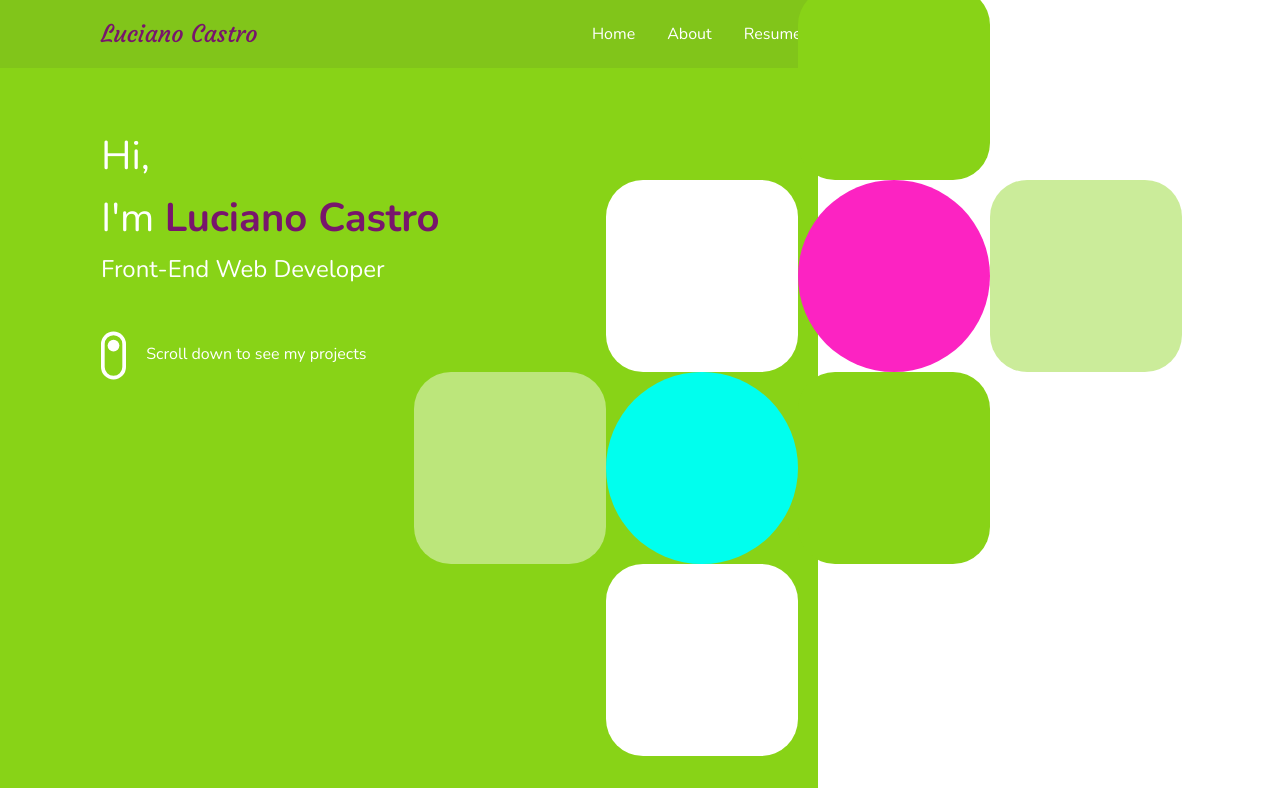
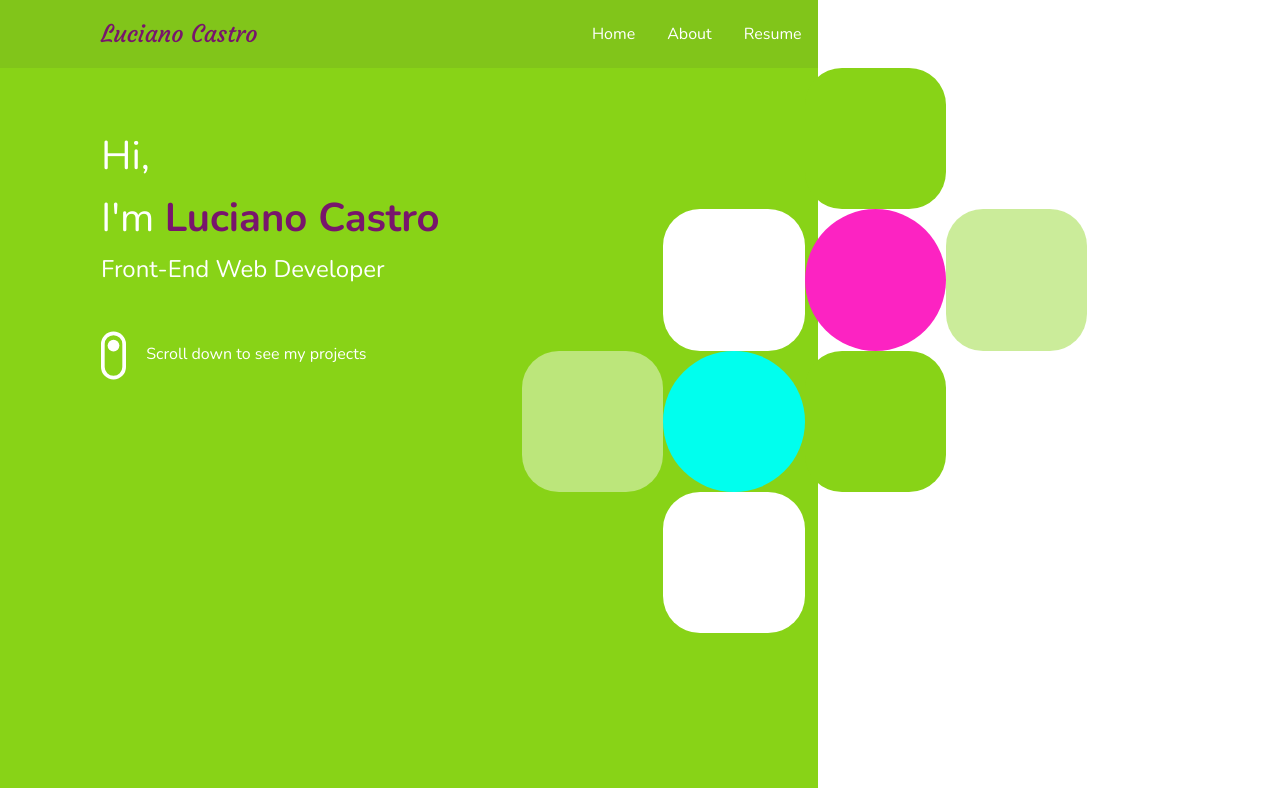
Before and after one commit to steaxlc/developedbylc, a React (Create React App) app: page / in a window 1280 px wide. Shown: the top 800 px of the page. Built offline with nearby package versions, Linux system fonts and the light colour scheme.

Commit message:
hero adjustments

```diff
--- a/src/components/HeroImage.js
+++ b/src/components/HeroImage.js
@@ -2,16 +2,16 @@ import React from 'react'
 
 const HeroImage = () => {
     return (
-        <svg xmlns="http://www.w3.org/2000/svg" width="768" height="768" viewBox="0 0 768 768">
+        <svg xmlns="http://www.w3.org/2000/svg" width="565" height="565" viewBox="0 0 565 565">
             <g id="Grupo_1" data-name="Grupo 1" transform="translate(-913 -237)">
-                <rect id="Retângulo_5" data-name="Retângulo 5" width="192" height="192" rx="37" transform="translate(1297 237)" fill="#88d317"/>
-                <rect id="Retângulo_10" data-name="Retângulo 10" width="192" height="192" rx="37" transform="translate(1297 621)" fill="#88d317"/>
-                <rect id="Retângulo_6" data-name="Retângulo 6" width="192" height="192" rx="37" transform="translate(1105 429)" fill="#fff"/>
-                <rect id="Retângulo_9" data-name="Retângulo 9" width="192" height="192" rx="37" transform="translate(1105 813)" fill="#fff"/>
-                <rect id="Retângulo_8" data-name="Retângulo 8" width="192" height="192" rx="37" transform="translate(913 621)" fill="#fff" opacity="0.43"/>
-                <rect id="Retângulo_7" data-name="Retângulo 7" width="192" height="192" rx="37" transform="translate(1489 429)" fill="#88d317" opacity="0.43"/>
-                <circle id="Elipse_4" data-name="Elipse 4" cx="96" cy="96" r="96" transform="translate(1297 429)" fill="#fc23c2"/>
-                <circle id="Elipse_5" data-name="Elipse 5" cx="96" cy="96" r="96" transform="translate(1105 621)" fill="#0fe"/>
+                <rect id="Retângulo_5" data-name="Retângulo 5" width="141" height="141" rx="37" transform="translate(1196 237)" fill="#88d317"/>
+                <rect id="Retângulo_10" data-name="Retângulo 10" width="141" height="141" rx="37" transform="translate(1196 520)" fill="#88d317"/>
+                <rect id="Retângulo_6" data-name="Retângulo 6" width="142" height="142" rx="37" transform="translate(1054 378)" fill="#fff"/>
+                <rect id="Retângulo_9" data-name="Retângulo 9" width="142" height="141" rx="37" transform="translate(1054 661)" fill="#fff"/>
+                <rect id="Retângulo_8" data-name="Retângulo 8" width="141" height="141" rx="37" transform="translate(913 520)" fill="#fff" opacity="0.43"/>
+                <rect id="Retângulo_7" data-name="Retângulo 7" width="141" height="142" rx="37" transform="translate(1337 378)" fill="#88d317" opacity="0.43"/>
+                <ellipse id="Elipse_4" data-name="Elipse 4" cx="70.5" cy="71" rx="70.5" ry="71" transform="translate(1196 378)" fill="#fc23c2"/>
+                <ellipse id="Elipse_5" data-name="Elipse 5" cx="71" cy="70.5" rx="71" ry="70.5" transform="translate(1054 520)" fill="#0fe"/>
             </g>
         </svg>
 
--- a/src/components/HeroSection.js
+++ b/src/components/HeroSection.js
@@ -39,9 +39,14 @@ const AbsoluteAdjust = styled.div`
     display: absolute;
     top: 0;
     left: 0;
-    margin-top: 10%;
-    margin-left: -50.5%;
+    margin-top: 20%;
 
+    @media only screen and (min-height: 750px){
+        margin-left: -37%;
+    }
+    @media only screen and (max-height: 749px){
+        margin-left: -45%;
+    }
 `;
 
 
@@ -54,12 +59,11 @@ const StyledContainer = styled(Container)`
 `;
 
 const StyledHeroSection = styled.div`
+    height: 90vh;
     background: #88D317;
     color: white;
     transition: all 0.3s ease;
-    @media only screen and (min-width: 1050px){
-        height: 90vh;
-    }
+
 `;
 
 const StyledHeroImage = styled.div`
@@ -91,9 +95,44 @@ const ContentHero = styled.div`
     .animate-scroll-down{
         margin-top: 2rem;
     }
-    @media only screen and (max-width: 1049px){
+    @media only screen and (min-width: 801px) and (max-width: 1049px){
         display: grid;
         grid-template-columns: 100%;
+        h1{
+            font-size: 4rem;
+        }
+        h4{
+            font-size: 2rem;
+        }
+        p{
+            font-size: 1rem;
+        }
+    }
+    @media only screen and (min-width: 600px) and (max-width: 800px){
+        display: grid;
+        grid-template-columns: 100%;
+        h1{
+            font-size: 3rem;
+        }
+        h4{
+            font-size: 1.5rem;
+        }
+        p{
+            font-size: 1rem;
+        }
+    }
+    @media only screen and (max-width: 599px){
+        display: grid;
+        grid-template-columns: 100%;
+        h1{
+            font-size: 2rem;
+        }
+        h4{
+            font-size: 1rem;
+        }
+        p{
+            font-size: 1rem;
+        }
     }
 `;
 
```
Also changed, not shown: src/img/shapes.svg, 1 other file (tests, documents, lock files or other folders).
